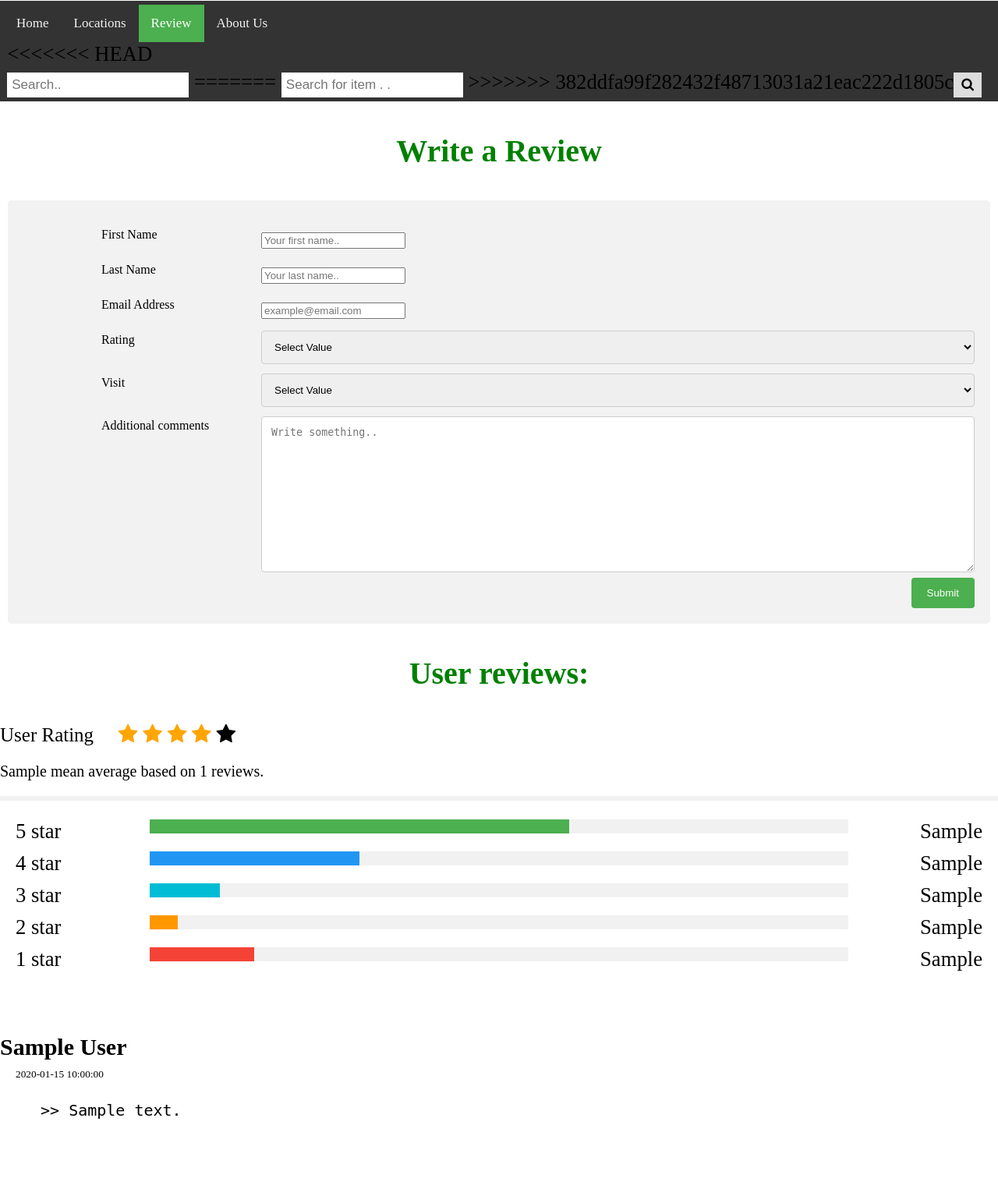
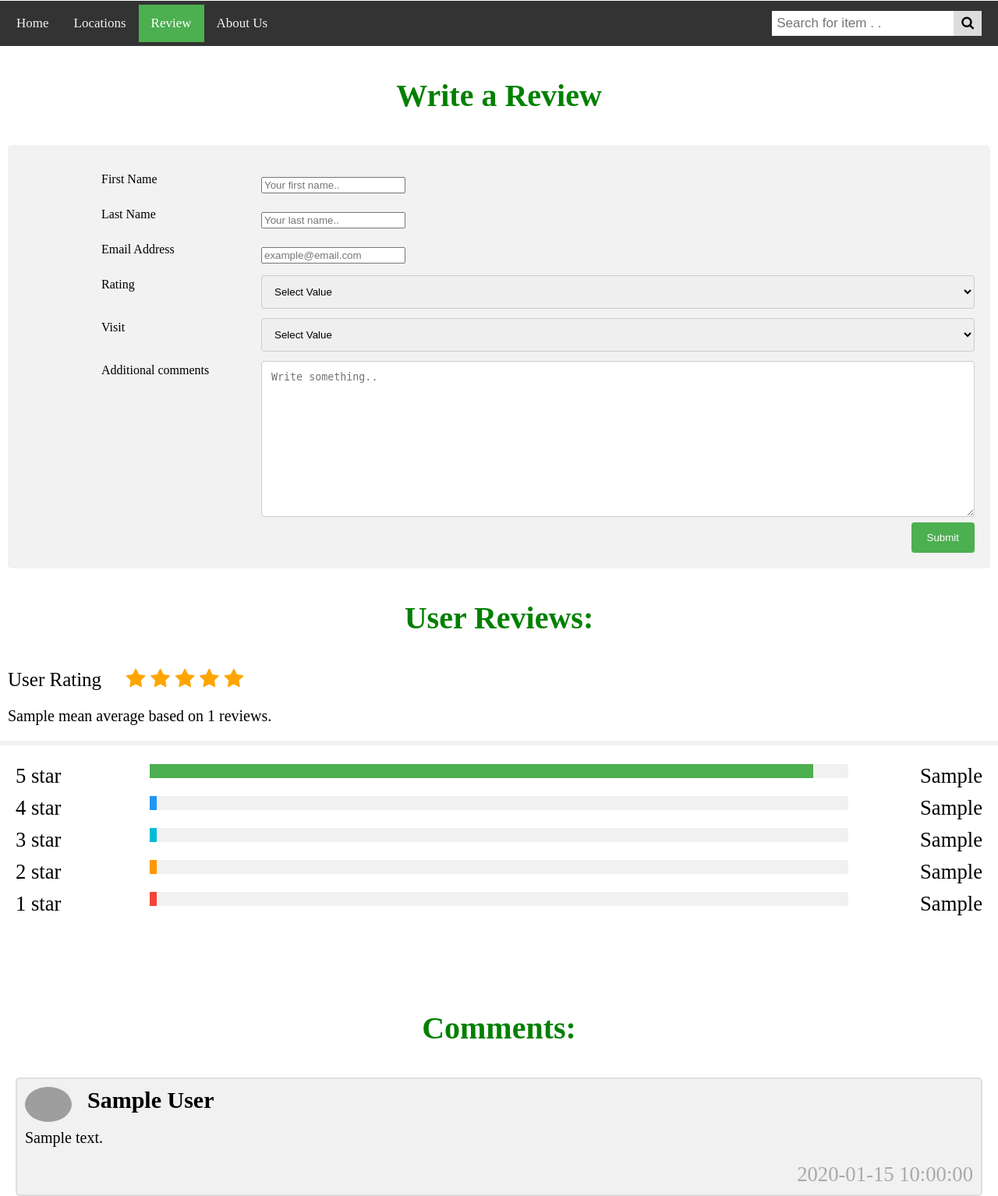
Before and after one commit to CarlosM10011/snap-cycle, a Python web app: template src/templates/reviews.html in a window 1280 px wide. Shown: the part 428-1962 px from the top of the page at 78% size. Before the commit the page ends 1863 px from the top, so only its background shows below. Run offline with Jinja, Linux system fonts and the light colour scheme; the template is opened without the code that fills it: most values are stand-ins (such as "Sample title", 1, 10 or a date in 2020); grey boxes are pictures that could not be loaded.

Commit message:
cool review bar

```diff
--- a/src/css/style.css
+++ b/src/css/style.css
@@ -199,17 +199,50 @@ label {
   padding-top: 60px;
 }
 
-.bar-5 {width: 60%; height: 18px; background-color: #4CAF50;}
-.bar-4 {width: 30%; height: 18px; background-color: #2196F3;}
-.bar-3 {width: 10%; height: 18px; background-color: #00bcd4;}
-.bar-2 {width: 4%; height: 18px; background-color: #ff9800;}
-.bar-1 {width: 15%; height: 18px; background-color: #f44336;}
+.bar-5 {width: 95%; height: 18px; background-color: #4CAF50;}
+.bar-4 {width: 1%; height: 18px; background-color: #2196F3;}
+.bar-3 {width: 1%; height: 18px; background-color: #00bcd4;}
+.bar-2 {width: 1%; height: 18px; background-color: #ff9800;}
+.bar-1 {width: 1%; height: 18px; background-color: #f44336;}
 
 .bar-container {
     width: 100%;
     background-color: #f1f1f1;
     text-align: center;
     color: white;
+}
+
+.time-right {
+    float: right;
+    color: #aaa;
+}
+
+.review {
+    border: 2px solid #dedede;
+    background-color: #f1f1f1;
+    border-radius: 5px;
+    padding: 10px;
+    margin: 10px 20px 0 20px;
+}
+
+.review::after {
+    content: "";
+    clear: both;
+    display: table;
+}
+
+.review img {
+    float: left;
+    max-width: 60px;
+    width: 100%;
+    margin-right: 20px;
+    border-radius: 50%;
+}
+
+.container img.right {
+    float: right;
+    margin-left: 20px;
+    margin-right:0;
 }
 
 .heading {
--- a/src/e_waste.txt
+++ b/src/e_waste.txt
@@ -54,3 +54,5 @@ Wiring
 BoomBoxes
 AutomotiveElectronics
 AnsweringMachines
+battery
+Batteries
--- a/src/templates/index.html
+++ b/src/templates/index.html
@@ -21,7 +21,7 @@
 
     <div class="search-container">
     <form method="POST" action="/searchresult">
-      <input type="text" placeholder="Search.." name="search">
+      <input type="text" placeholder="Search for item.." name="search">
       <button type="submit"><i class="fa fa-search"></i></button>
     </form>
   </div>
--- a/src/templates/location.html
+++ b/src/templates/location.html
@@ -28,7 +28,7 @@
 
         <div class="search-container">
             <form method="POST" action="/searchresult">
-                <input type="text" placeholder="Search.." name="search">
+                <input type="text" placeholder="Search for item.." name="search">
                 <button type="submit"><i class="fa fa-search"></i></button>
             </form>
         </div>
--- a/src/templates/reviews.html
+++ b/src/templates/reviews.html
@@ -27,13 +27,8 @@
       <li><a href="/aboutus" href="javascript:void(0)">About Us</a></li>
 
       <div class="search-container">
-<<<<<<< HEAD
       <form method="POST" action="/searchresult">
-        <input type="text" placeholder="Search.." name="search">
-=======
-      <form action="/action_page.php">
         <input type="text" placeholder="Search for item . ." name="search">
->>>>>>> 382ddfa99f282432f48713031a21eac222d1805c
         <button id="search_button" type="submit"><i class="fa fa-search"></i></button>
       </form>
     </div>
@@ -109,15 +104,15 @@
       </div>
     </form>
   </div>
-    <h3 style="color: green;">User reviews:</h3>
+    <h3 style="color: green;">User Reviews:</h3>
 
-  <span class="heading">User Rating</span>
+  <span class="heading" style="margin-left: 10px;">User Rating</span>
   <span class="fa fa-star checked"></span>
   <span class="fa fa-star checked"></span>
   <span class="fa fa-star checked"></span>
   <span class="fa fa-star checked"></span>
-  <span class="fa fa-star"></span>
-  <p>{{ mean }} average based on {{ totalReviews }} reviews.</p>
+  <span class="fa fa-star checked"></span>
+  <p style="margin-left: 10px;">{{ mean }} average based on {{ totalReviews }} reviews.</p>
   <hr style="border:3px solid #f1f1f1">
 
   <div class="row">
@@ -177,9 +172,42 @@
       <div style="margin-right: 20px; margin-bottom: 80px;">{{ oneStar }}</div>
     </div>
   </div>
+<!--
+  <div class="container">
+  <img src="/w3images/bandmember.jpg" alt="Avatar" style="width:100%;">
+  <p>Hello. How are you today?</p>
+  <span class="time-right">11:00</span>
+</div>
+
+<div class="container darker">
+  <img src="https://images.unsplash.com/photo-1511367461989-f85a21fda167?ixlib=rb-0.3.5&ixid=eyJhcHBfaWQiOjEyMDd9&s=9017084ac611b76fb7506ccc54d854ac&auto=format&fit=crop&w=800&q=60" alt="Avatar" class="right" style="width:100%;">
+  <p>Hey! I'm fine. Thanks for asking!</p>
+  <span class="time-left">11:01</span>
+</div>
+
+<div class="container">
+  <img src="/w3images/bandmember.jpg" alt="Avatar" style="width:100%;">
+  <p>Sweet! So, what do you wanna do today?</p>
+  <span class="time-right">11:02</span>
+</div>
+
+  <div class="container darker">
+    <img src="/w3images/avatar_g2.jpg" alt="Avatar" style="width:100%;">
+    <p>Nah, I dunno. Play soccer.. or learn more coding perhaps?</p>
+    <span class="time-left">11:05</span>
+  </div>
+ -->
+
+  <h3 style="color: green;">Comments:</h3>
   {% for i in reviews %}
-  <p style="font-weight: bold; margin: 0 0 10px 0; font-size: 30px;">{{ i.first_name }} {{ i.last_name }}</p>
+  <div class="review">
+    <img src="https://images.unsplash.com/photo-1511367461989-f85a21fda167?ixlib=rb-0.3.5&ixid=eyJhcHBfaWQiOjEyMDd9&s=9017084ac611b76fb7506ccc54d854ac&auto=format&fit=crop&w=800&q=60" alt="Avatar" class="right" style="width:100%;">
+    <p style="font-weight: bold; margin: 0 0 0 10px; font-size: 30px;">{{ i.first_name }} {{ i.last_name }}</p>
+    <p style=" margin-top: 20px;">{{i.message}}</p>
+    <span class="time-right">{{i.date}}</span>
+  </div>
+  <!-- <p style="font-weight: bold; margin: 0 0 0 10px; font-size: 30px;">{{ i.first_name }} {{ i.last_name }}</p>
     <p style="margin: 0 0 0 20px; font-size: 10pt;">{{ i.date }}</p>
-  <blockquote><pre><p> >> {{ i.message }}</p></pre></blockquote>
+  <blockquote><pre><p> >> {{ i.message }}</p></pre></blockquote> -->
   {% endfor %}
 </html>
```
Also changed, not shown: src/main.py (+8 -4 lines), src/templates/aboutus.html (+4 -6 lines), src/templates/searchresults.html (+7 -1 lines).
